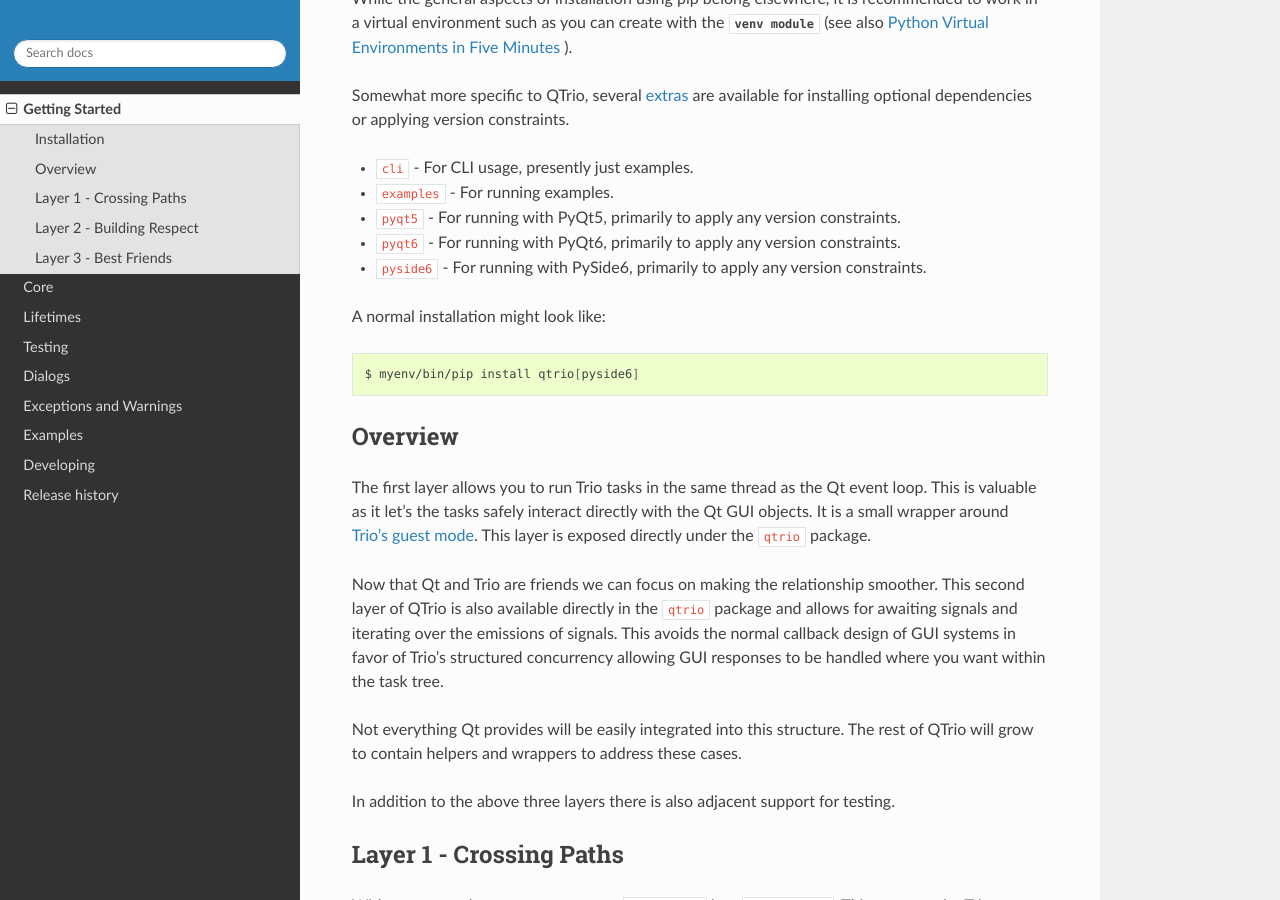
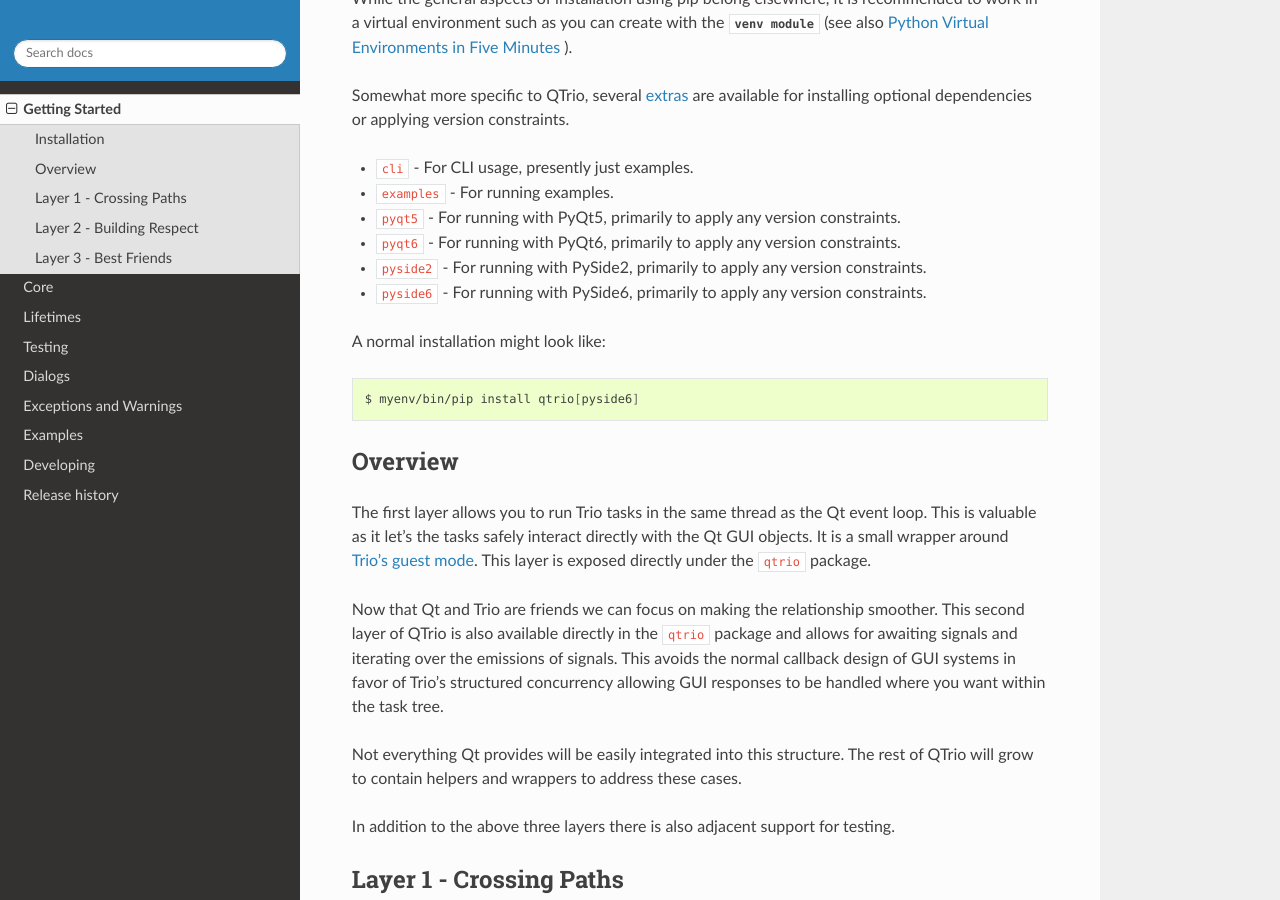
Before and after one commit to altendky/qtrio, a Sphinx documentation site: the page built from docs/source/getting_started.rst, in a window 1280 px wide and 900 px high, scrolled down 397 px. Built offline with Sphinx 7.4.7 and the Read the Docs theme 3.1.0, drawn with Linux system fonts in a browser that asks for light colours.

Commit message:
resinstate Pyside 2

```diff
--- a/README.rst
+++ b/README.rst
@@ -37,7 +37,7 @@
 correct code and a more pleasant developer experience.  QTrio is `permissively licensed
 <https://github.com/altendky/qtrio/blob/main/LICENSE>`__ to avoid introducing
 restrictions beyond those of the underlying Python Qt library you choose.  PyQt5, PyQt6,
-and PySide6 are supported.
+PySide2, and PySide6 are supported.
 
 By enabling use of ``async`` and ``await`` it is possible in some cases to write
 related code more concisely and clearly than you would get with the signal and slot
--- a/docs/source/getting_started.rst
+++ b/docs/source/getting_started.rst
@@ -28,6 +28,7 @@
 - ``examples`` - For running examples.
 - ``pyqt5`` - For running with PyQt5, primarily to apply any version constraints.
 - ``pyqt6`` - For running with PyQt6, primarily to apply any version constraints.
+- ``pyside2`` - For running with PySide2, primarily to apply any version constraints.
 - ``pyside6`` - For running with PySide6, primarily to apply any version constraints.
 
 A normal installation might look like:
--- a/docs/source/history.rst
+++ b/docs/source/history.rst
@@ -11,7 +11,7 @@
 Breaking changes
 ~~~~~~~~~~~~~~~~
 
-- QTrio now requires Python 3.10 or newer. Support for Python 3.7, 3.8, and 3.9 has been removed. PySide2 is no longer supported. (`#286 <https://github.com/altendky/qtrio/issues/286>`__)
+- QTrio now requires Python 3.10 or newer. Support for Python 3.7, 3.8, and 3.9 has been removed. PySide2 remains supported, but is untested. (`#286 <https://github.com/altendky/qtrio/issues/286>`__)
 
 Features
 ~~~~~~~~
--- a/setup.cfg
+++ b/setup.cfg
@@ -17,7 +17,7 @@
 description = a library bringing Qt GUIs together with ``async`` and ``await`` via Trio
 long_description = file: README.rst
 long_description_content_type = text/x-rst
-keywords = async, io, Trio, GUI, Qt, PyQt5, PyQt6, PySide6
+keywords = async, io, Trio, GUI, Qt, PyQt5, PyQt6, PySide2, PySide6
 classifiers =
         License :: OSI Approved :: MIT License
         License :: OSI Approved :: Apache Software License
@@ -58,6 +58,9 @@
     # >= 5.15.1 for https://www.riverbankcomputing.com/pipermail/pyqt/2020-July/043064.html
     pyqt5 ~=5.15.1
     pyqt5-stubs ~=5.15.2
+pyside2 =
+    # != 5.15.2, != 5.15.2.1 for https://bugreports.qt.io/browse/PYSIDE-1431
+    pyside2 ~= 5.15, != 5.15.2, != 5.15.2.1
 pyside6 =
     pyside6 ~= 6.1
 pyqt6 =
```
